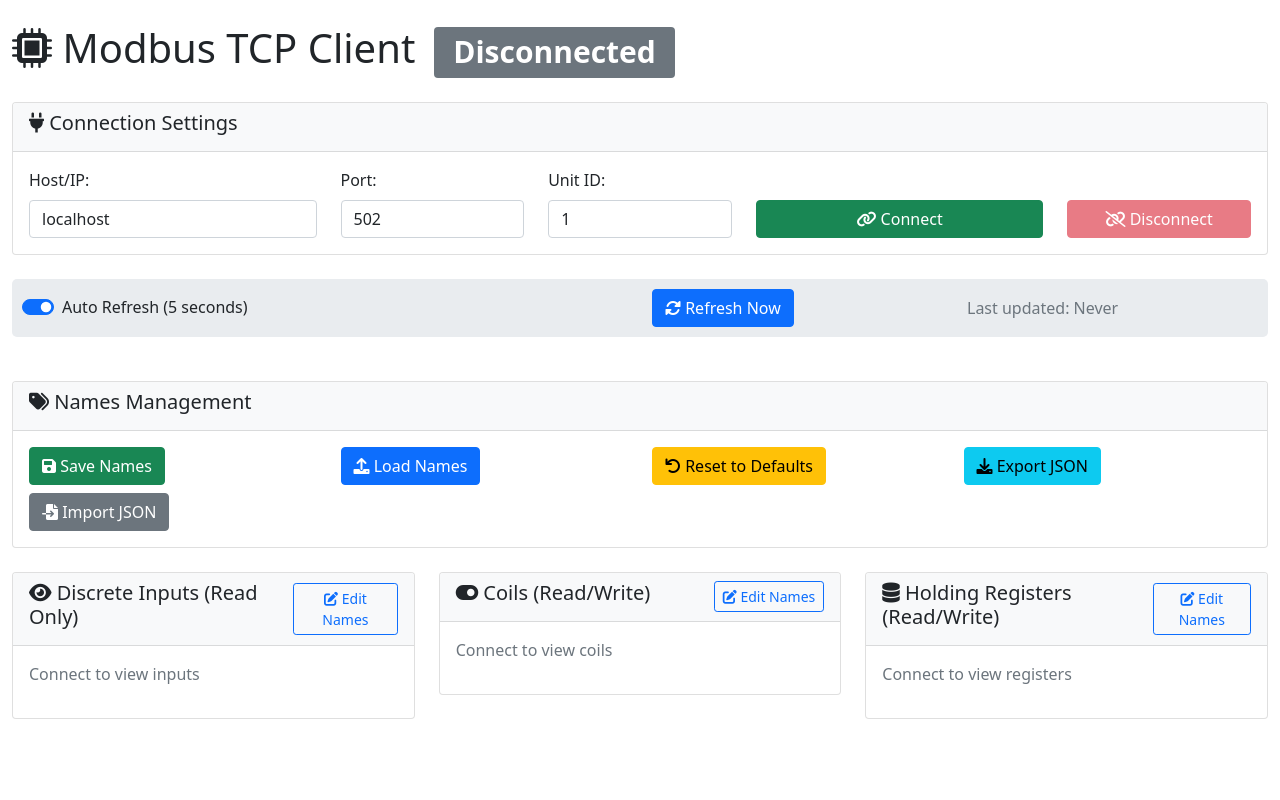
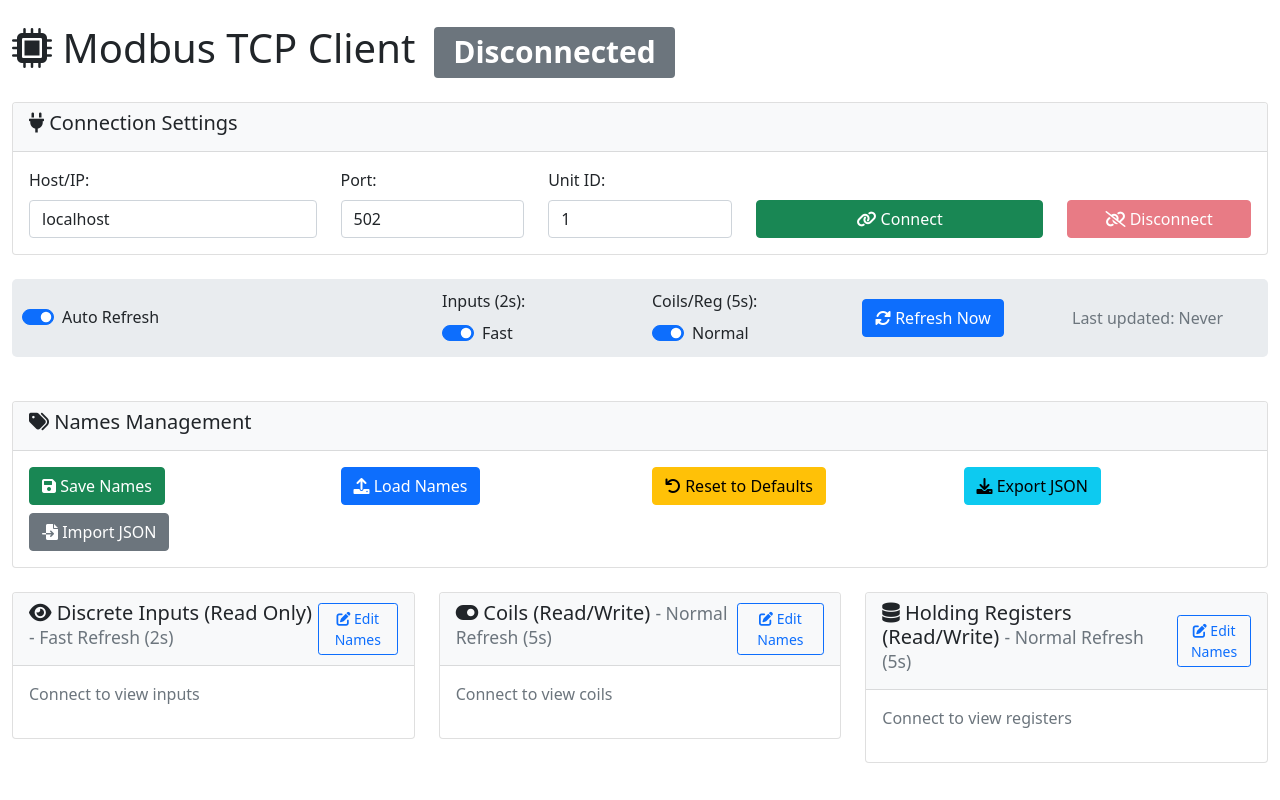
Before and after one commit to ComputerComa/PyModBusFlask, a Flask app: page / in a window 1280 px wide. Run offline with Flask 3, Linux system fonts and the light colour scheme.

Commit message:
Add separate refresh timers for inputs and coils/registers

```diff
--- a/static/app.js
+++ b/static/app.js
@@ -2,7 +2,9 @@ class ModbusWebClient {
     constructor() {
         this.connected = false;
         this.autoRefreshInterval = null;
-        this.refreshInterval = 5000; // 5 seconds
+        this.inputsRefreshInterval = null;
+        this.refreshInterval = 5000; // 5 seconds for coils and registers
+        this.inputsRefreshIntervalTime = 2000; // 2 seconds for inputs (faster)
         this.lastManualWrite = null; // Track last manual write time
         this.writeDelay = 2000; // 2 seconds delay before allowing auto-refresh
         this.names = { inputs: {}, coils: {}, registers: {} };
@@ -21,13 +23,21 @@ class ModbusWebClient {
         // Refresh button
         document.getElementById('refresh-btn').addEventListener('click', () => this.refreshAll());
 
-        // Auto refresh toggle
+        // Auto refresh toggles
         document.getElementById('auto-refresh').addEventListener('change', (e) => {
             if (e.target.checked) {
                 this.startAutoRefresh();
             } else {
                 this.stopAutoRefresh();
             }
+        });
+
+        document.getElementById('inputs-refresh').addEventListener('change', (e) => {
+            this.updateRefreshIntervals();
+        });
+
+        document.getElementById('controls-refresh').addEventListener('change', (e) => {
+            this.updateRefreshIntervals();
         });
 
         // Names management buttons
@@ -74,6 +84,7 @@ class ModbusWebClient {
                 this.updateConnectionStatus();
                 this.showToast('Connected successfully!', 'success');
                 this.refreshAll();
+                this.updateRefreshIntervals(); // Start auto-refresh if enabled
             } else {
                 this.showToast(result.message, 'error');
             }
@@ -98,6 +109,7 @@ class ModbusWebClient {
                 this.updateConnectionStatus();
                 this.showToast('Disconnected successfully!', 'info');
                 this.clearData();
+                this.stopAutoRefresh(); // Stop all refresh timers
             } else {
                 this.showToast(result.message, 'error');
             }
@@ -133,18 +145,11 @@ class ModbusWebClient {
             statusElement.className = 'badge bg-secondary ms-2';
             connectBtn.disabled = false;
             disconnectBtn.disabled = true;
-            this.stopAutoRefresh();
         }
     }
 
     async refreshAll() {
         if (!this.connected) return;
-
-        // Don't auto-refresh if we just made a manual write
-        if (this.lastManualWrite && (Date.now() - this.lastManualWrite) < this.writeDelay) {
-            console.log('Skipping auto-refresh due to recent manual write');
-            return;
-        }
 
         try {
             await Promise.all([
@@ -157,6 +162,35 @@ class ModbusWebClient {
         } catch (error) {
             console.error('Refresh failed:', error);
             this.showToast('Refresh failed: ' + error.message, 'error');
+        }
+    }
+
+    async refreshInputsOnly() {
+        if (!this.connected) return;
+
+        try {
+            await this.refreshInputs();
+        } catch (error) {
+            console.error('Inputs refresh failed:', error);
+        }
+    }
+
+    async refreshCoilsAndRegisters() {
+        if (!this.connected) return;
+
+        // Don't auto-refresh if we just made a manual write
+        if (this.lastManualWrite && (Date.now() - this.lastManualWrite) < this.writeDelay) {
+            console.log('Skipping coils/registers refresh due to recent manual write');
+            return;
+        }
+
+        try {
+            await Promise.all([
+                this.refreshCoils(),
+                this.refreshRegisters()
+            ]);
+        } catch (error) {
+            console.error('Coils/registers refresh failed:', error);
         }
     }
 
@@ -363,21 +397,50 @@ class ModbusWebClient {
     }
 
     startAutoRefresh() {
+        this.updateRefreshIntervals();
+    }
+
+    updateRefreshIntervals() {
+        // Clear existing intervals
         if (this.autoRefreshInterval) {
             clearInterval(this.autoRefreshInterval);
         }
+        if (this.inputsRefreshInterval) {
+            clearInterval(this.inputsRefreshInterval);
+        }
 
-        this.autoRefreshInterval = setInterval(() => {
-            if (this.connected) {
-                this.refreshAll();
-            }
-        }, this.refreshInterval);
+        // Only start intervals if auto-refresh is enabled and we're connected
+        if (!document.getElementById('auto-refresh').checked || !this.connected) {
+            return;
+        }
+
+        // Start inputs refresh timer if enabled
+        if (document.getElementById('inputs-refresh').checked) {
+            this.inputsRefreshInterval = setInterval(() => {
+                if (this.connected) {
+                    this.refreshInputsOnly();
+                }
+            }, this.inputsRefreshIntervalTime);
+        }
+
+        // Start coils/registers refresh timer if enabled
+        if (document.getElementById('controls-refresh').checked) {
+            this.autoRefreshInterval = setInterval(() => {
+                if (this.connected) {
+                    this.refreshCoilsAndRegisters();
+                }
+            }, this.refreshInterval);
+        }
     }
 
     stopAutoRefresh() {
         if (this.autoRefreshInterval) {
             clearInterval(this.autoRefreshInterval);
             this.autoRefreshInterval = null;
+        }
+        if (this.inputsRefreshInterval) {
+            clearInterval(this.inputsRefreshInterval);
+            this.inputsRefreshInterval = null;
         }
     }
 
--- a/templates/index.html
+++ b/templates/index.html
@@ -119,20 +119,38 @@
             <div class="col-12">
                 <div class="auto-refresh">
                         <div class="row align-items-center">
-                        <div class="col-md-6">
+                            <div class="col-md-4">
                                 <div class="form-check form-switch">
                                     <input class="form-check-input" type="checkbox" id="auto-refresh" checked>
                                     <label class="form-check-label" for="auto-refresh">
-                                    Auto Refresh (5 seconds)
+                                        Auto Refresh
                                     </label>
                                 </div>
                             </div>
-                        <div class="col-md-3">
+                            <div class="col-md-2">
+                                <label class="form-label">Inputs (2s):</label>
+                                <div class="form-check form-switch">
+                                    <input class="form-check-input" type="checkbox" id="inputs-refresh" checked>
+                                    <label class="form-check-label" for="inputs-refresh">
+                                        Fast
+                                    </label>
+                                </div>
+                            </div>
+                            <div class="col-md-2">
+                                <label class="form-label">Coils/Reg (5s):</label>
+                                <div class="form-check form-switch">
+                                    <input class="form-check-input" type="checkbox" id="controls-refresh" checked>
+                                    <label class="form-check-label" for="controls-refresh">
+                                        Normal
+                                    </label>
+                                </div>
+                            </div>
+                            <div class="col-md-2">
                                 <button id="refresh-btn" class="btn btn-primary">
                                     <i class="fas fa-sync-alt"></i> Refresh Now
                                 </button>
                             </div>
-                        <div class="col-md-3">
+                            <div class="col-md-2">
                                 <span class="text-muted">Last updated: <span id="last-update">Never</span></span>
                             </div>
                         </div>
@@ -189,7 +207,7 @@
             <div class="col-md-4">
                 <div class="card">
                     <div class="card-header d-flex justify-content-between align-items-center">
-                        <h5><i class="fas fa-eye"></i> Discrete Inputs (Read Only)</h5>
+                        <h5><i class="fas fa-eye"></i> Discrete Inputs (Read Only) <small class="text-muted">- Fast Refresh (2s)</small></h5>
                         <button class="btn btn-sm btn-outline-primary" onclick="toggleNameEditing('inputs')">
                             <i class="fas fa-edit"></i> Edit Names
                         </button>
@@ -206,7 +224,7 @@
             <div class="col-md-4">
                 <div class="card">
                     <div class="card-header d-flex justify-content-between align-items-center">
-                        <h5><i class="fas fa-toggle-on"></i> Coils (Read/Write)</h5>
+                        <h5><i class="fas fa-toggle-on"></i> Coils (Read/Write) <small class="text-muted">- Normal Refresh (5s)</small></h5>
                         <button class="btn btn-sm btn-outline-primary" onclick="toggleNameEditing('coils')">
                             <i class="fas fa-edit"></i> Edit Names
                         </button>
@@ -223,7 +241,7 @@
             <div class="col-md-4">
                 <div class="card">
                     <div class="card-header d-flex justify-content-between align-items-center">
-                        <h5><i class="fas fa-database"></i> Holding Registers (Read/Write)</h5>
+                        <h5><i class="fas fa-database"></i> Holding Registers (Read/Write) <small class="text-muted">- Normal Refresh (5s)</small></h5>
                         <button class="btn btn-sm btn-outline-primary" onclick="toggleNameEditing('registers')">
                             <i class="fas fa-edit"></i> Edit Names
                         </button>
```
Lines whose indentation alone changed are shown as unchanged.
